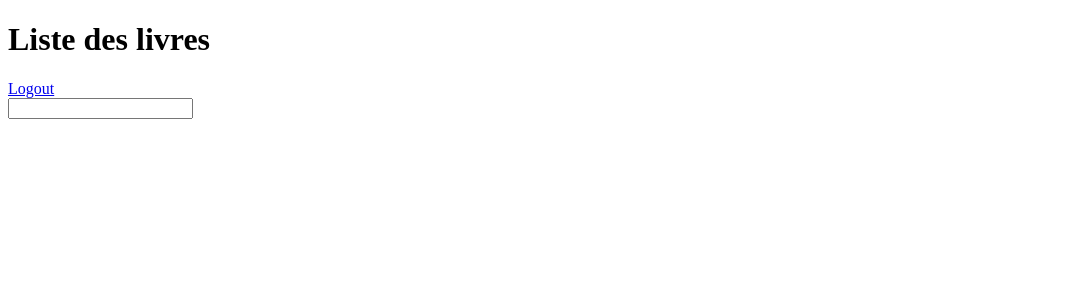
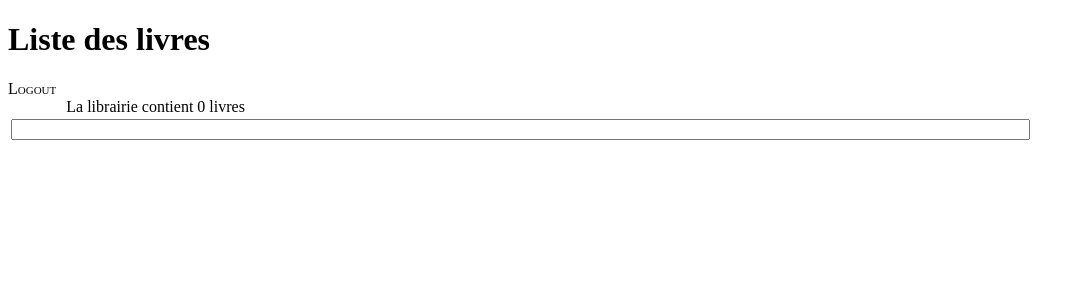
Before and after one commit to Yanok35/ebookonline, a Flask app: page /browser_lazy in a window 1280 px wide. Shown: the top 300 px of the page, without its empty margins (0-1085 px from the left). Run offline with Flask 2, Linux system fonts and the light colour scheme; the visitor is signed in with stand-in values (Sample User, id 1); parts of the project's set-up code (start-up, migrations or seed data) failed here and were passed over; some libraries are stand-ins or nearby versions.

Commit message:
template: browser: css: little UI polishing
- tune link color
- extend research input form
- display number of books in library

Signed-off-by: Yannick Gicquel <ygicquel@gmail.com>

```diff
--- a/app/main/views.py
+++ b/app/main/views.py
@@ -81,6 +81,7 @@
     return render_template("browser_lazy.html",
                            titre = "eBook browser",
                            books = subset,
+                           nbBooklist = len(booklist),
                            nbSubset = max(1, len(booklist) / SUBSET_NBBOOKS),
                            )
 
--- a/app/static/style.css
+++ b/app/static/style.css
@@ -1,4 +1,29 @@
+.actionbar #input-search-pattern {
+    margin: 3px;
+    width: 80%;
+}
+
+.linksbar {
+    display: flex;
+    justify-content: flex-start;
+    gap: 10px;
+    flex-direction: row;
+}
+
+.linksbar a{
+    font-variant: small-caps;
+    text-decoration: none;
+    color: inherit;
+}
+
+.linksbar a:hover
+{
+   text-decoration: underline;
+   color: darkred;
+}
+
 .book-view {
+    /* https://css-tricks.com/snippets/css/a-guide-to-flexbox/ */
     display: flex;
     flex-flow: row wrap;
     writing-mode: horizontal-tb;
--- a/app/templates/browser_lazy.html
+++ b/app/templates/browser_lazy.html
@@ -80,10 +80,17 @@
     </script>
 </head>
     <body>
-        <h1>Liste des livres</h1>
-        <a href="{{ url_for('.logout') }}">Logout</a><br/>
+        <div class="titlebar">
+            <h1>Liste des livres</h1>
+        </div>
 
-        <input id="input-search-pattern" type="text" />
+        <div class="actionbar">
+            <div class="linksbar">
+                <a href="{{ url_for('.logout') }}">Logout</a><br/>
+                La librairie contient {{ nbBooklist }} livres<br/>
+            </div>
+            <input id="input-search-pattern" type="text" />
+        </div>
 
         <div class="book-view" id="main-book-view">
         {% for b in books %}
```
